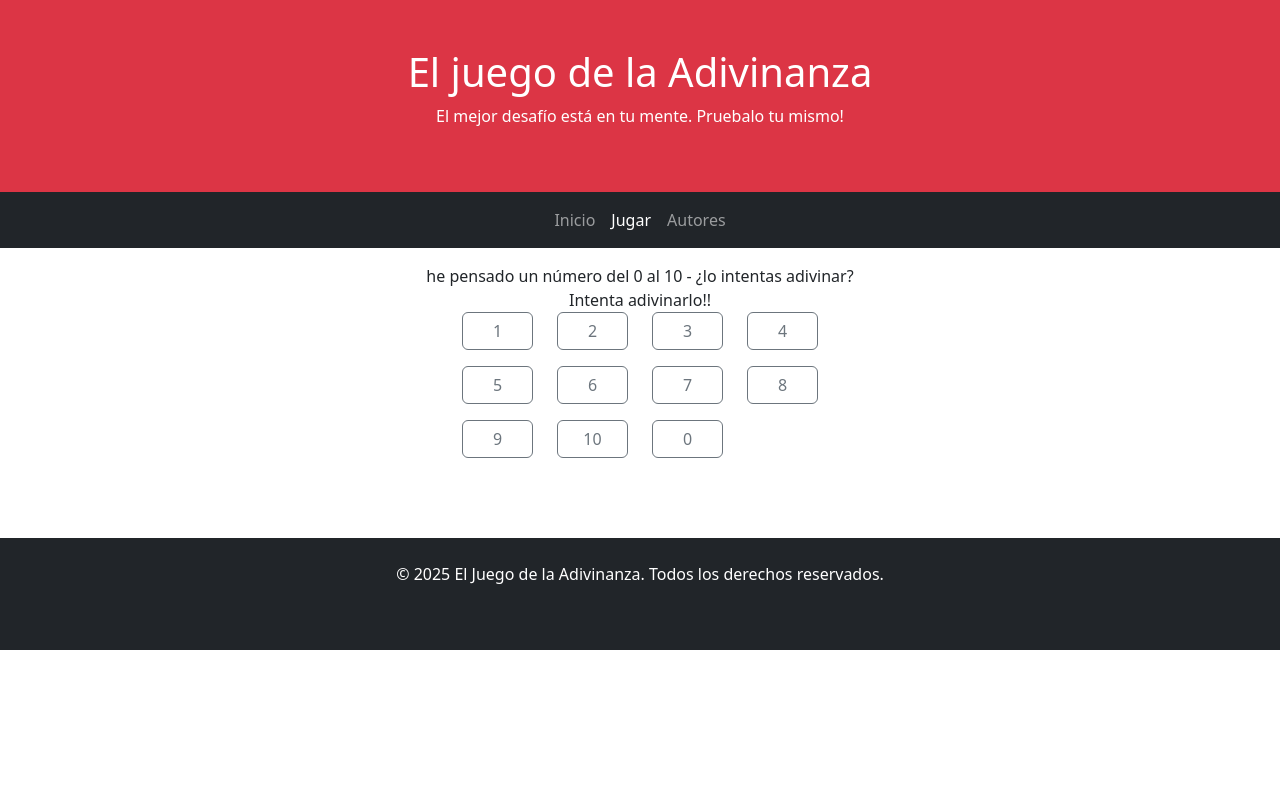
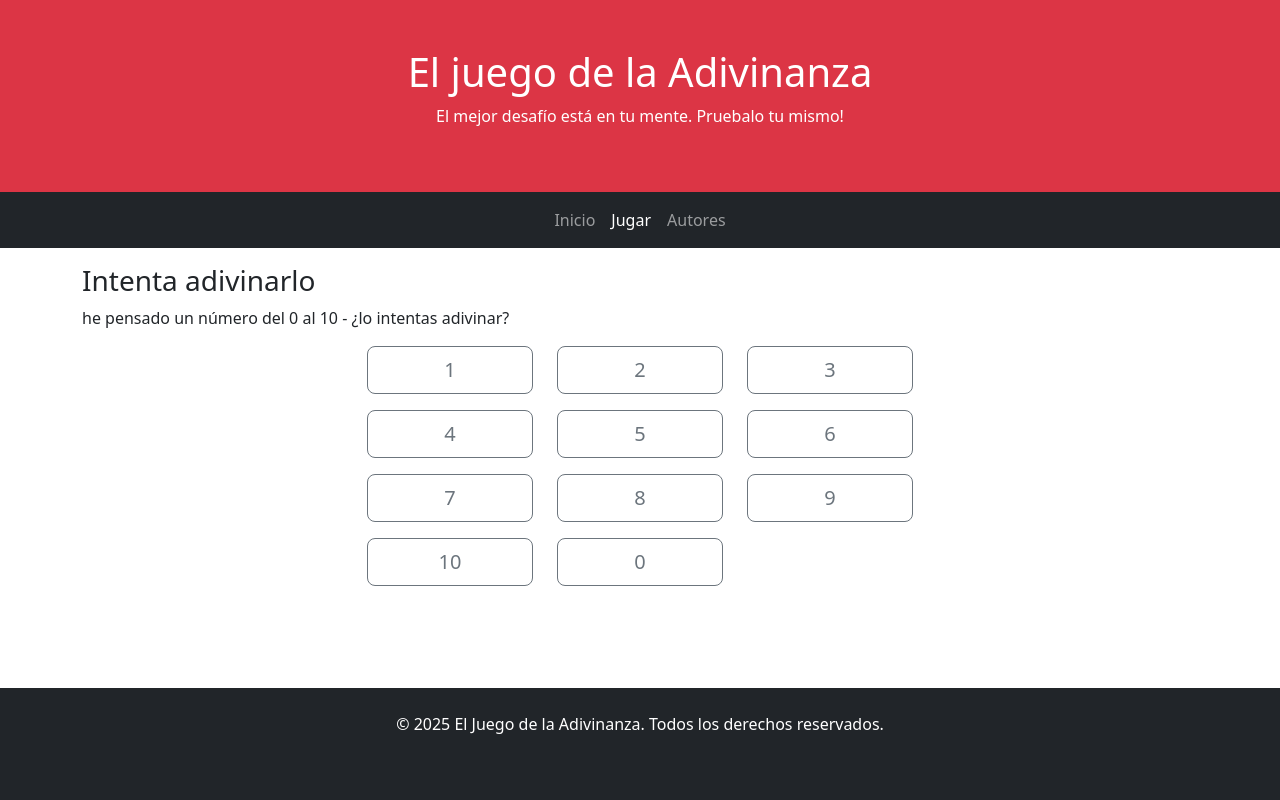
Before and after one commit to alexboni97/IW, a Spring Boot app: page /play in a window 1280 px wide. Run offline with Spring Boot 4, Linux system fonts and the light colour scheme; some of the project's set-up classes (security, data sources, template engines, error pages and the like) are left out, and stand-ins take their place.

Commit message:
Update adivina.html

```diff
--- a/demo/src/main/resources/templates/adivina.html
+++ b/demo/src/main/resources/templates/adivina.html
@@ -1,17 +1,27 @@
 <!DOCTYPE html>
 <html xmlns:th="http://thymeleaf.org">
+
 <head>
-	<link href="https://cdn.jsdelivr.net/npm/bootstrap@5.3.3/dist/css/bootstrap.min.css" rel="stylesheet" integrity="sha384-QWTKZyjpPEjISv5WaRU9OFeRpok6YctnYmDr5pNlyT2bRjXh0JMhjY6hW+ALEwIH" crossorigin="anonymous">
-    <script src="https://cdn.jsdelivr.net/npm/bootstrap@5.3.3/dist/js/bootstrap.bundle.min.js" integrity="sha384-YvpcrYf0tY3lHB60NNkmXc5s9fDVZLESaAA55NDzOxhy9GkcIdslK1eN7N6jIeHz" crossorigin="anonymous"></script>
+	<meta charset="UTF-8">
+	<meta name="viewport" content="width=device-width, initial-scale=1.0">
+	<!-- Bootstrap -->
+	<link href="https://cdn.jsdelivr.net/npm/bootstrap@5.3.3/dist/css/bootstrap.min.css" rel="stylesheet"
+		integrity="sha384-QWTKZyjpPEjISv5WaRU9OFeRpok6YctnYmDr5pNlyT2bRjXh0JMhjY6hW+ALEwIH" crossorigin="anonymous">
+	<script src="https://cdn.jsdelivr.net/npm/bootstrap@5.3.3/dist/js/bootstrap.bundle.min.js"
+		integrity="sha384-YvpcrYf0tY3lHB60NNkmXc5s9fDVZLESaAA55NDzOxhy9GkcIdslK1eN7N6jIeHz"
+		crossorigin="anonymous"></script>
+	<link rel="stylesheet" href="/css/estilos.css">
+	<title>El juego</title>
 
 </head>
-<body>
+
+<body class="d-flex flex-column min-vh-100">
 	<header class="titulo">
 		<div class="container-fluid p-5 bg-danger text-white text-center">
 			<h1>El juego de la Adivinanza</h1>
 			<p>El mejor desafío está en tu mente. Pruebalo tu mismo!</p>
 		</div>
-          <nav class="navbar navbar-expand-lg navbar-dark bg-dark">
+		<nav class="navbar navbar-expand-lg navbar-dark bg-dark mb-3">
 			<div class="container">
 				<!-- Links de la nav-bar -->
 				<ul class="navbar-nav mx-auto">
@@ -23,72 +33,90 @@
 		</nav>
 	</header>
 
-	<div class="text-center mt-3">
+	<main class="flex-grow-1">
+
+		<div class="container mb-3">
+			<div class="col-1"></div>
+			<div class="col">
+				<h3>Intenta adivinarlo</h3>
 				<span th:text="${respuesta}">Aquí lo que dice el servidor</span>
-		<br>
-		Intenta adivinarlo!!
-		<br>
+			</div>
+			<div class="col-1"></div>
 		</div>
 
+
+
 		<form>
-
-		<div class="container d-grid gap-2">
+			<div class="container">
 				<div class="row mb-3">
-				<div class="col">
+					<div class="col-3"></div>
+					<div class="col-2">
+						<button type="submit" class="btn btn-outline-secondary w-100 h-100 btn-lg" name="entero"
+							value="1">1</button>
 					</div>
-				<div class="col">
-					<div class="row mb-3">
-						<div class="col d-grid gap-2" style="width: 18rem;">
-							<button type="submit" class="btn btn-outline-secondary" name="entero" value="1">1</button>
+					<div class="col-2">
+						<button type="submit" class="btn btn-outline-secondary w-100 h-100 btn-lg" name="entero"
+							value="2">2</button>
 					</div>
-						<div class="col d-grid gap-2">
-							<button type="submit" class="btn btn-outline-secondary" name="entero" value="2">2</button>
+					<div class="col-2">
+						<button type="submit" class="btn btn-outline-secondary w-100 h-100 btn-lg" name="entero"
+							value="3">3</button>
 					</div>
-						<div class="col d-grid gap-2">
-							<button type="submit" class="btn btn-outline-secondary" name="entero" value="3">3</button>
-						</div>
-						<div class="col d-grid gap-2">
-							<button type="submit" class="btn btn-outline-secondary" name="entero" value="4">4</button>
-						  </div>
+					<div class="col-3"></div>
 				</div>
 				<div class="row mb-3">
-						<div class="col d-grid gap-2">
-							<button type="submit" class="btn btn-outline-secondary" name="entero" value="5">5</button>
+					<div class="col-3"></div>
+					<div class="col-2">
+						<button type="submit" class="btn btn-outline-secondary w-100 btn-lg" name="entero"
+							value="4">4</button>
 					</div>
-						<div class="col d-grid gap-2">
-							<button type="submit" class="btn btn-outline-secondary" name="entero" value="6">6</button>
+					<div class="col-2">
+						<button type="submit" class="btn btn-outline-secondary w-100 btn-lg" name="entero"
+							value="5">5</button>
 					</div>
-						<div class="col d-grid gap-2">
-							<button type="submit" class="btn btn-outline-secondary" name="entero" value="7">7</button>
+					<div class="col-2">
+						<button type="submit" class="btn btn-outline-secondary w-100 btn-lg" name="entero"
+							value="6">6</button>
 					</div>
-						<div class="col d-grid gap-2">
-							<button type="submit" class="btn btn-outline-secondary" name="entero" value="8">8</button>
-						  </div>
+					<div class="col-3"></div>
 				</div>
 				<div class="row mb-3">
-						<div class="col d-grid gap-2">
-							<button type="submit" class="btn btn-outline-secondary" name="entero" value="9">9</button>
+					<div class="col-3"></div>
+					<div class="col-2">
+						<button type="submit" class="btn btn-outline-secondary w-100 btn-lg" name="entero"
+							value="7">7</button>
 					</div>
-						<div class="col d-grid gap-2">
-							<button type="submit" class="btn btn-outline-secondary" name="entero" value="10">10</button>
+					<div class="col-2">
+						<button type="submit" class="btn btn-outline-secondary w-100 btn-lg" name="entero"
+							value="8">8</button>
 					</div>
-						<div class="col d-grid gap-2">
-							<button type="submit" class="btn btn-outline-secondary" name="entero" value="0">0</button>
+					<div class="col-2">
+						<button type="submit" class="btn btn-outline-secondary w-100 btn-lg" name="entero"
+							value="9">9</button>
 					</div>
-						<div class="col d-grid gap-2">
-
+					<div class="col-3"></div>
 				</div>
+				<div class="row mb-3">
+					<div class="col-3"></div>
+					<div class="col-2">
+						<button type="submit" class="btn btn-outline-secondary w-100 btn-lg" name="entero"
+							value="10">10</button>
 					</div>
+					<div class="col-2">
+						<button type="submit" class="btn btn-outline-secondary w-100 btn-lg" name="entero"
+							value="0">0</button>
 					</div>
-				<div class="col">
-				</div>
+					<div class="col-5"></div>
 				</div>
 			</div>
 		</form>
-    <footer class="mt-5 p-4 bg-dark text-white text-center">
+	</main>
+
+	<footer class="mt-auto p-4 bg-dark text-white text-center">
 		<p>&copy; 2025 El Juego de la Adivinanza. Todos los derechos reservados.</p>
 		<br>
 	</footer>
 
 </body>
+
 </html>
```
Lines whose indentation alone changed are shown as unchanged.
